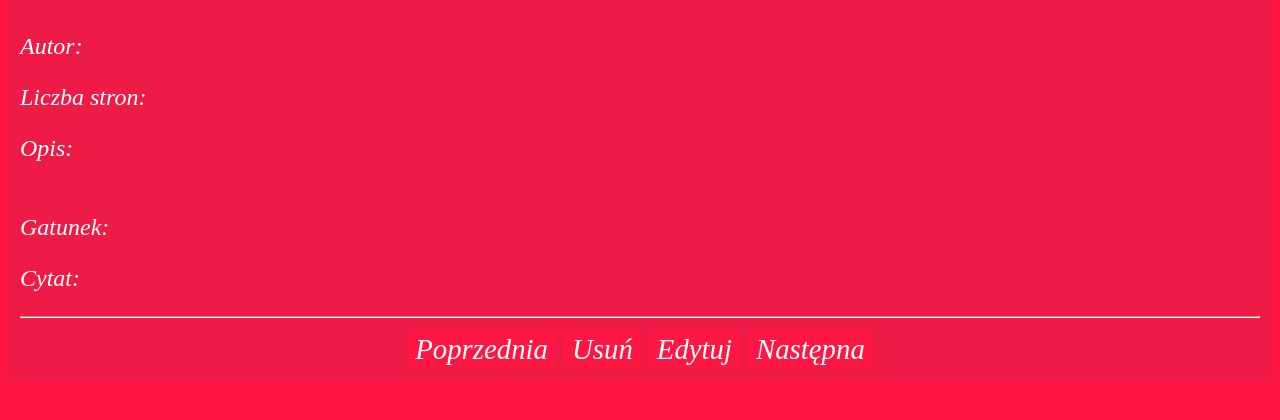
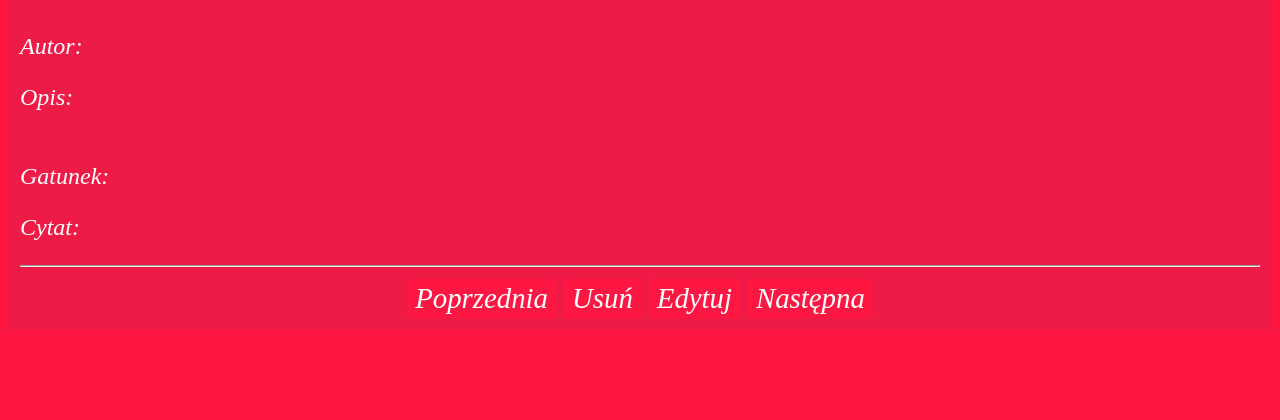
Before and after one commit to kaczmarczykaleks21-bot/booksWeb, a website: page frontend/index.html in a window 1280 px wide. Shown: the part 322-742 px from the top of the page. Drawn offline with Linux system fonts and the light colour scheme; no server answers.

Commit message:
mała korekta

```diff
--- a/frontend/index.html
+++ b/frontend/index.html
@@ -31,7 +31,6 @@
             <div id="displayInfo">
                 <span class="centerSpan"><h2 class="bookTitle">Tytul:</h2></span>
                 <span><p class="bookAuthor">Autor:</p></span>
-                <span><p class="numberOfPages">Liczba stron:</p></span>
                 <span><p>Opis:</p></span>
                 <p class="bookDescryption"></p>
                 <span><p class="bookGenre">Gatunek:</p></span>
```
Also changed, not shown: 1 other file.
